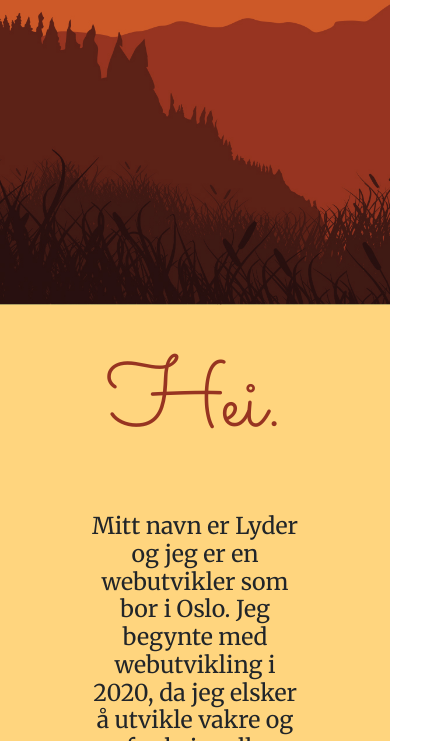
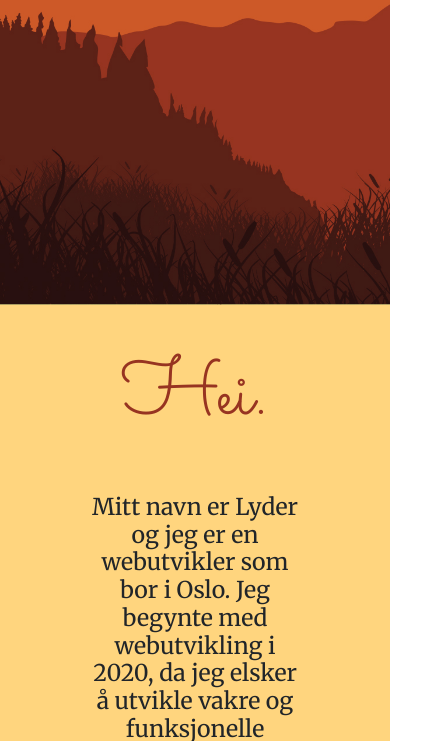
Before and after one commit to MrSounds/mrsounds.github.io, a plain HTML site: page index.html in a window 390 px wide. Shown: the part 395-1136 px from the top of the page, 431 px wide, since content can reach past the window. Drawn offline with nearby package versions, Linux system fonts and the light colour scheme.

Commit message:
Update styles.css

```diff
--- a/CSS/styles.css
+++ b/CSS/styles.css
@@ -13,6 +13,12 @@ h1 {
 @media (max-width: 1173px) {
   h1 {
     font-size: 6rem;
+  }
+}
+
+@media (max-width: 500px) {
+  h1 {
+    font-size: 5rem;
   }
 }
 
```
